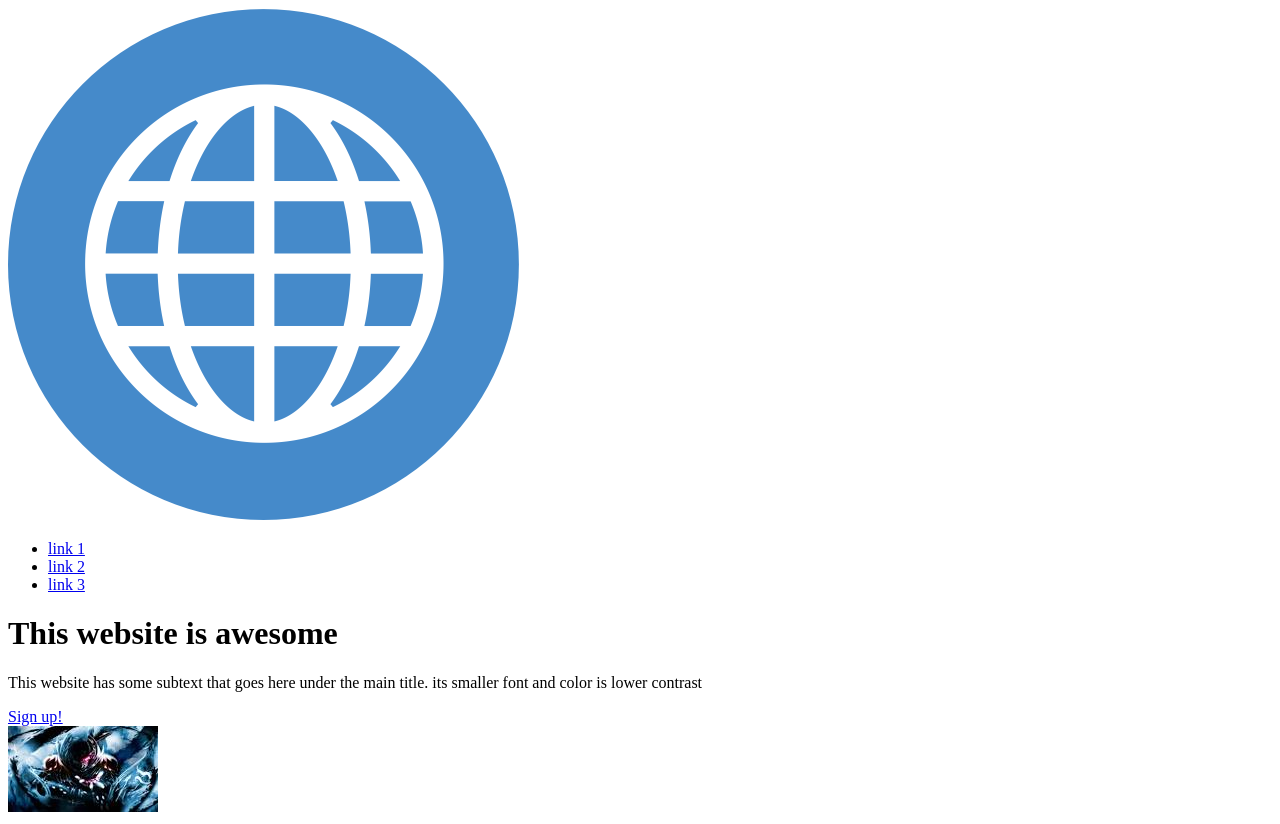
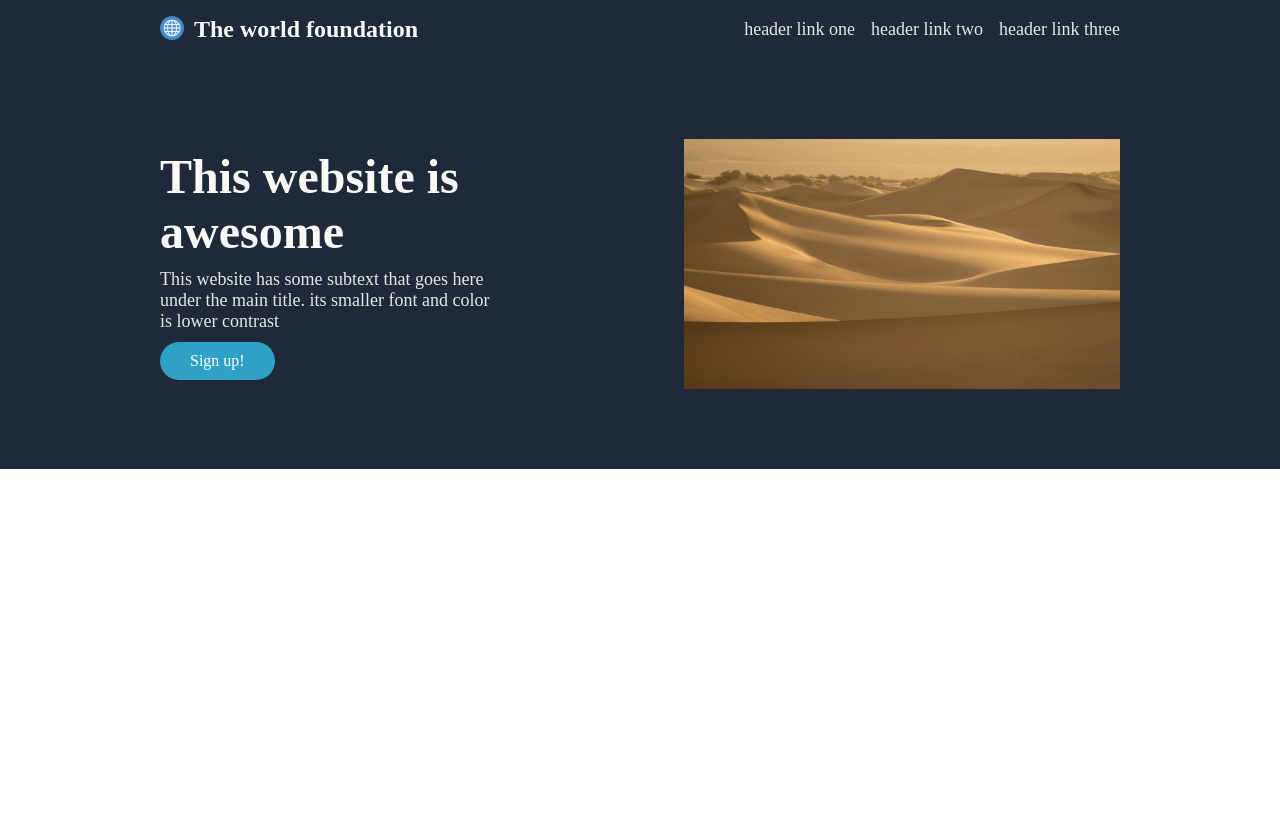
Before and after one commit to MarbleI/OdinWebsite, a plain HTML site: page index.html in a window 1280 px wide. After the commit the page ends 800 px from the top, so only its background shows below. Drawn offline with Linux system fonts and the light colour scheme.

Commit message:
finished the header using css

```diff
--- a/index.html
+++ b/index.html
@@ -1,30 +1,37 @@
 <!DOCTYPE html>
 <html lang="en">
+
 <head>
     <meta charset="UTF-8">
     <meta http-equiv="X-UA-Compatible" content="IE=edge">
     <meta name="viewport" content="width=device-width, initial-scale=1.0">
     <title>Website :D</title>
-    <link rel="stylesheet" href="styles.css">
+    <link rel="stylesheet" href="stylesheets.css">
 </head>
+
 <body>
     <div class="Header">
         <div class="top">
-            <img src="./images/websiteLogo.png" alt="Logo">
+            <div>
+                <img src="./images/websiteLogo.png" alt="Logo">
+                <p><strong>The world foundation</strong></p>
+            </div>
             <ul>
-                <li><a href="#">link 1</a></li>
-                <li><a href="#">link 2</a></li>
-                <li><a href="#">link 3</a></li>
+                <li><a href="#">header link one</a></li>
+                <li><a href="#">header link two</a></li>
+                <li><a href="#">header link three</a></li>
             </ul>
         </div>
         <div class="bottom">
             <div class="left-text">
                 <h1>This website is awesome</h1>
-                <p>This website has some subtext that goes here under the main title. its smaller font and color is lower contrast</p>
+                <p>This website has some subtext that goes here under the main title. its smaller font and color is
+                    lower contrast</p>
                 <a href="#">Sign up!</a>
             </div>
-            <img src="./images/download.jpeg" alt="anime picture">
+            <img src="./images/desertdunes.jpg" alt="anime picture">
         </div>
     </div>
 </body>
+
 </html>
--- a/stylesheets.css
+++ b/stylesheets.css
@@ -0,0 +1,77 @@
+* {
+    padding: 0px;
+    margin: 0px;
+    border: 0px;
+    font-family:'Roberto';
+}
+.Header {
+    background-color: #1F2937;
+}
+.Header .top {
+    display: flex;
+    align-items: center;
+    justify-content: center;
+}
+.Header .top div {
+    padding: 1em 10em;
+    display: flex;
+    gap: 10px;
+}
+.Header .top div p {
+    color: #f9faf8;
+    font-size: 24px;
+}
+.Header .top div img {
+    height: 24px;
+    width: auto;
+}
+.Header .top ul {
+    list-style-type: none;
+    display: flex;
+    justify-content: flex-end;
+    padding: 10px 10em;
+    flex: 1;
+    gap: 1em;
+}
+.Header .top ul a {
+    font-size: 18px;
+    color: #E5E7EB;
+    text-decoration: none;
+}
+.Header .bottom {
+    display: flex;
+    align-items: center;
+    padding: 5em 10em;
+}
+.Header .bottom .left-text {
+    display: flex;
+    flex-direction: column;
+    justify-content: center;
+    align-items: flex-start;
+    gap: 10px;
+}
+.Header .bottom .left-text h1 {
+    color: #f9faf8;
+    font-weight: bolder;
+    font-size: 48px;
+    width: 65%;
+}
+.Header .bottom .left-text p {
+    color: #E5E7EB;
+    font-size: 18px;
+    width: 65%;
+}
+.Header .bottom .left-text a {
+    background-color: #2fa1c4;
+    border: none;
+    color: white;
+    padding: 10px 30px;
+    text-align: center;
+    text-decoration: none;
+    font-size: 16px;
+    border-radius: 25px;
+}
+.Header .bottom img{
+    height: 250px;
+    width: 650px;
+}
```
Also changed, not shown: images/desertdunes.jpg (added).
